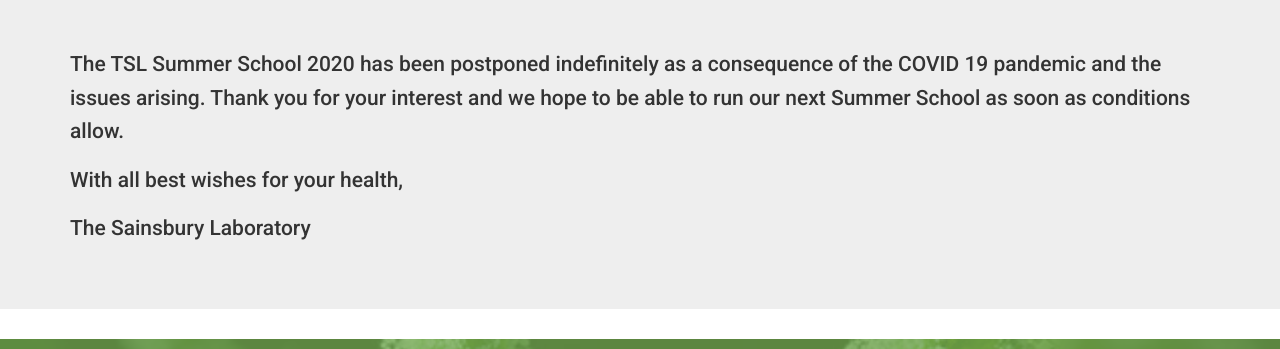
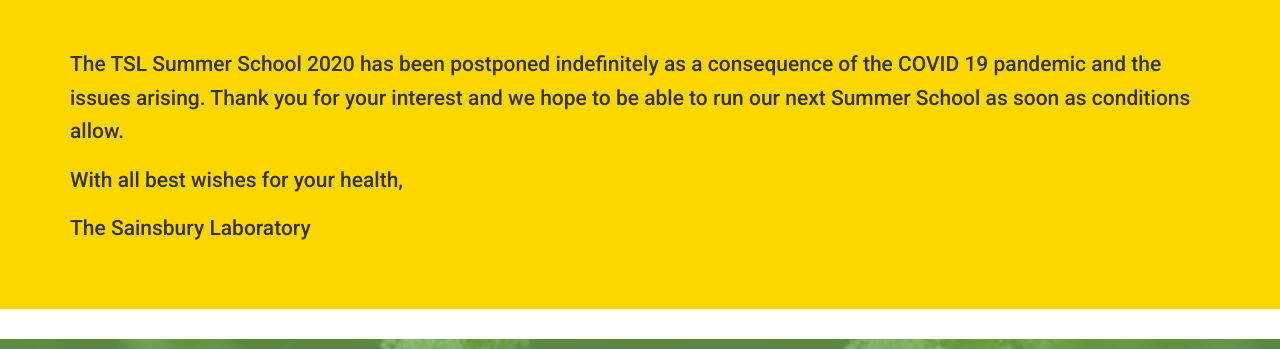
Before and after one commit to TeamMacLean/summerSchool, a website: page index.html in a window 1280 px wide. Shown: the top 349 px of the page. Drawn offline with nearby package versions, Linux system fonts and the light colour scheme; some packages are replaced by stand-ins of ours.

Commit message:
Update index.html

```diff
--- a/index.html
+++ b/index.html
@@ -19,7 +19,7 @@
 
 <body>
 
-        <section class="jumbotron" style="background-color=gold;">
+        <section class="jumbotron" style="background-color: gold;">
         <div class="container">
             <p style="font-weight: 500;">The TSL Summer School 2020 has been postponed indefinitely as a consequence of the COVID 19 pandemic and the issues arising. Thank you for your interest and we hope to be able to run our next Summer School as soon as conditions allow.</p>
             <p style="font-weight: 500;">With all best wishes for your health,</p>
```
